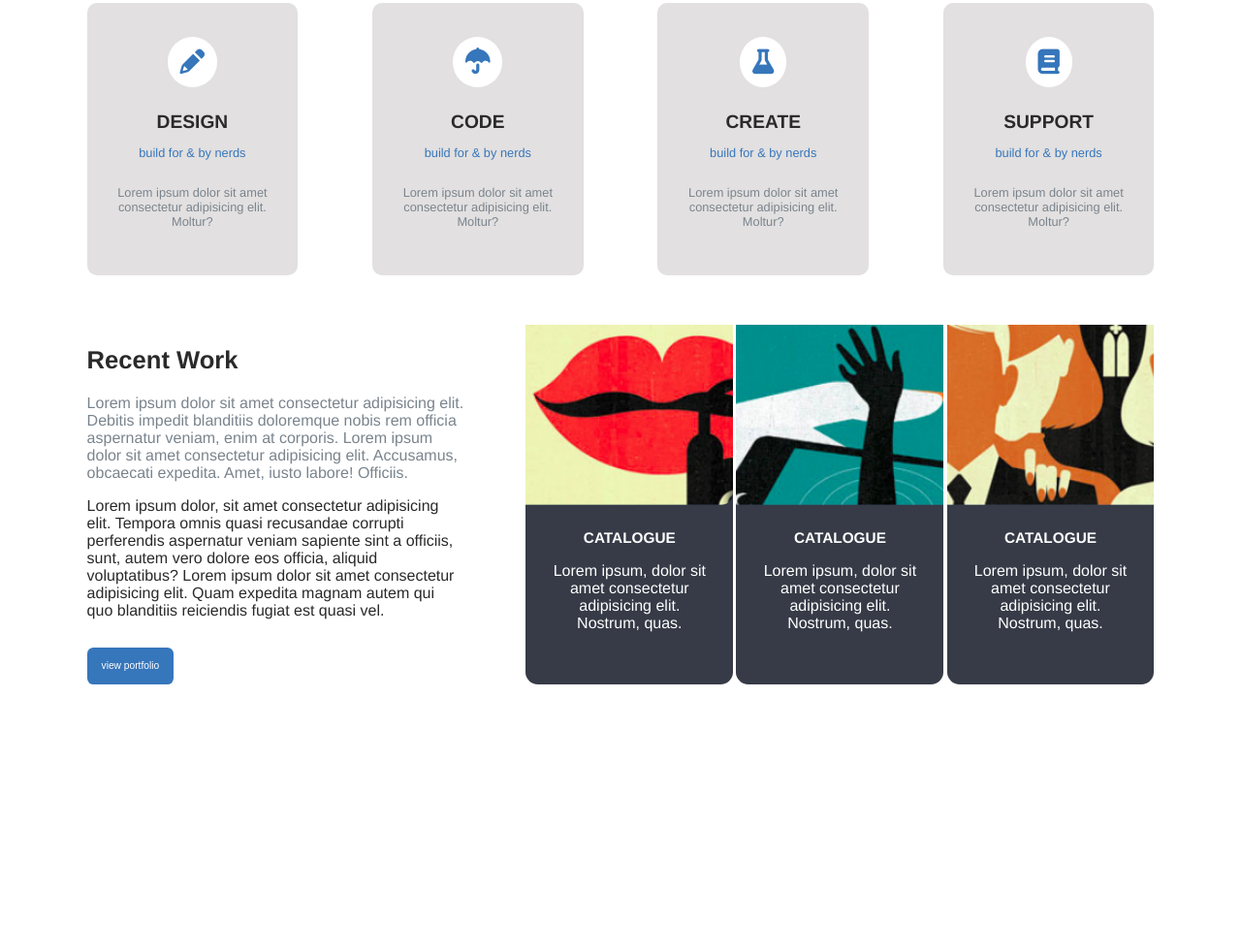
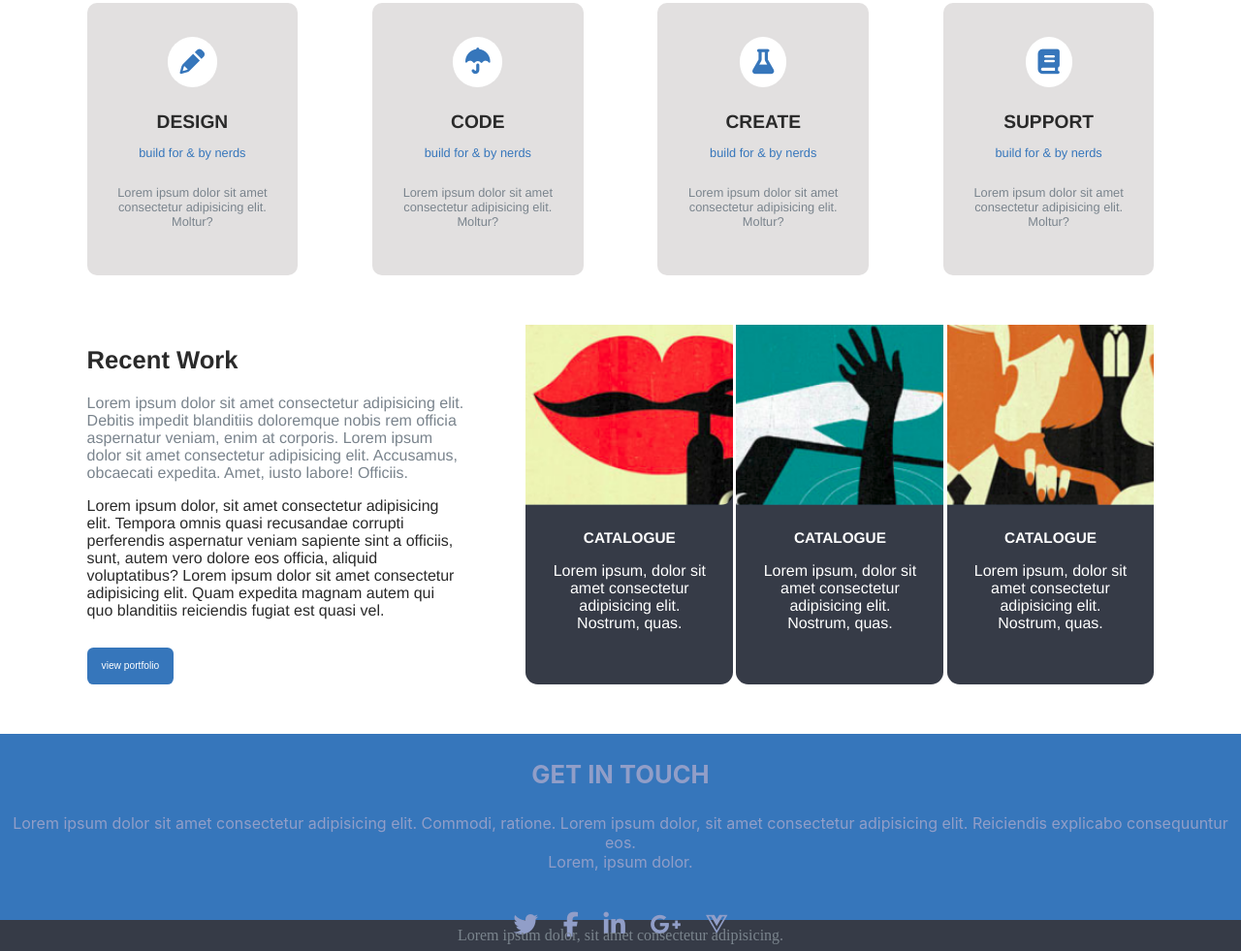
Before and after one commit to RenNatchez/html-sass-flati-siteweb, a website: page index.html in a window 1280 px wide. Shown: the part 568-1549 px from the top of the page at 97% size. Before the commit the page ends 1325 px from the top, so only its background shows below. Drawn offline with Linux system fonts and the light colour scheme.

Commit message:
fin footer

```diff
--- a/index.html
+++ b/index.html
@@ -65,8 +65,8 @@
             <p>Lorem ipsum dolor sit amet consectetur adipisicing elit. Moltur?</p>
         </div>
     </section>
+
 <!-- section 3 -->
-
     <section class="contact">
         <div class="portfolio">
             <h2>Recent Work</h2>
@@ -100,5 +100,23 @@
         </div>
 
     </section>
+
+<!-- footer  -->
+    <footer>
+        <div class="footer-1">
+            <h3>GET IN TOUCH</h3>
+            <p>Lorem ipsum dolor sit amet consectetur adipisicing elit. Commodi, ratione. Lorem ipsum dolor, sit amet consectetur adipisicing elit. Reiciendis explicabo consequuntur eos. <br>Lorem, ipsum dolor.</p>
+            <div class="box-icon">
+                <i class="fab fa-twitter"></i>
+                <i class="fab fa-facebook-f"></i>
+                <i class="fab fa-linkedin-in"></i>
+                <i class="fab fa-google-plus-g"></i>
+                <i class="fab fa-vuejs"></i>
+            </div>
+        </div>
+        <div class="footer-2">
+            <p>Lorem ipsum dolor, sit amet consectetur adipisicing.</p>
+        </div>
+    </footer>
 </body>
 </html>
--- a/src/module/_footer.sass
+++ b/src/module/_footer.sass
@@ -0,0 +1,29 @@
+.footer-1
+    height: 15vw
+    background-color:#3676BB
+    text-align: center
+    color: #919EC8
+    font-family: -apple-system, BlinkMacSystemFont, 'Segoe UI', Roboto, Oxygen, Ubuntu, Cantarell, 'Open Sans', 'Helvetica Neue', sans-serif
+    margin-bottom:none
+    h3
+        font-size: 2vw
+        padding-top: 2vw
+    .box-icon
+        padding-top: 2vw
+        display: flex
+        justify-content: center
+        align-items: center
+        font-size: 2vw
+        i
+            padding-left: 1vw
+            padding-right: 1vw
+.footer-2
+    height: 2.5vw
+    background-color: #363B47
+    color:#7A848D
+    display: flex
+    align-items: center
+    justify-content: center
+    p
+        margin:0px
+        text-align: center
```
Also changed, not shown: public/css/app.css, 1 other file.
